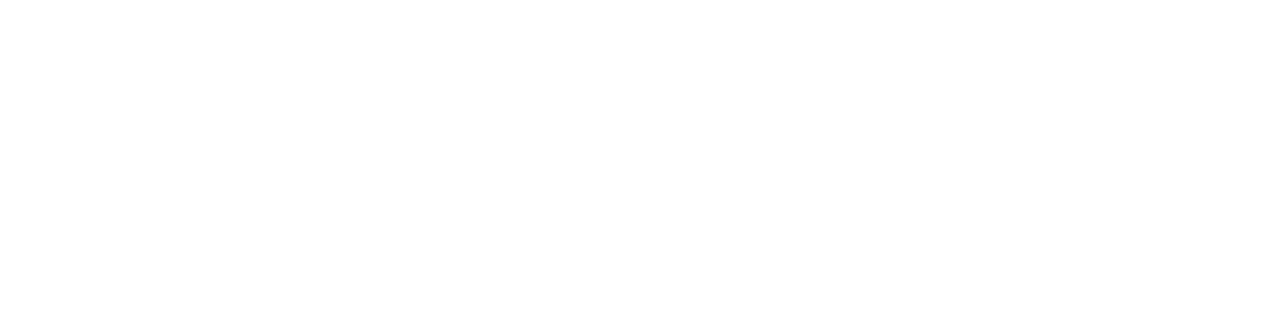
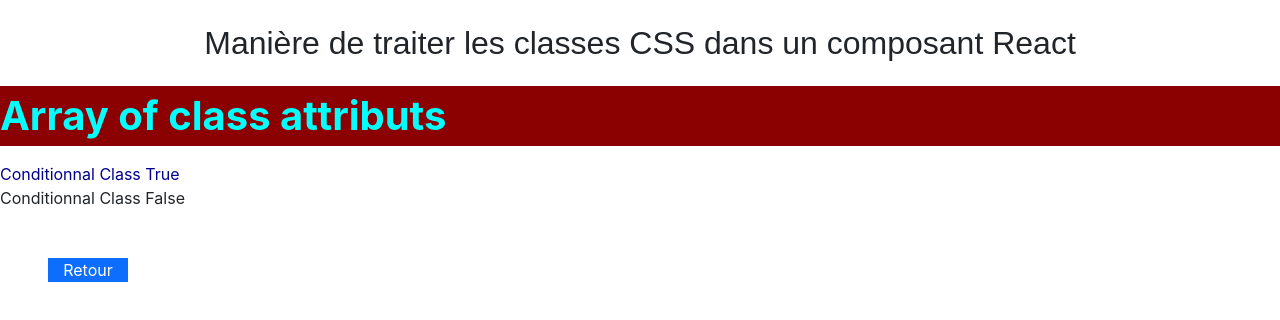
Before and after one commit to Louis75011/components-app-mobile, a React (Create React App) app: page /classname in a window 1280 px wide. Before the commit this address had no page. Shown: the top 320 px of the page. Built offline with nearby package versions, Linux system fonts and the light colour scheme.

Commit message:
add classNameComponent and better container Home css

```diff
--- a/src/App.js
+++ b/src/App.js
@@ -5,6 +5,7 @@ import Pomodoro from './components/Pomodoro.jsx'
 import Stopwatch from './components/Stopwatch'
 import Counter from './components/Counter'
 import RequestApi from './components/RequestApi.jsx'
+import ClassName from './components/ClassName.jsx'
 import 'bootstrap/dist/css/bootstrap.min.css'
 import 'bootstrap/dist/js/bootstrap.bundle.min'
 import './style/App.css'
@@ -19,6 +20,7 @@ export default function App() {
         <Route path="/stopwatch" element={<Stopwatch />}></Route>
         <Route path="/counter" element={<Counter />}></Route>
         <Route path="/requestapi" element={<RequestApi />}></Route>
+        <Route path="/classname" element={<ClassName />}></Route>
       </Routes>
     </>
   )
--- /dev/null
+++ b/src/components/ClassName.jsx
@@ -0,0 +1,38 @@
+import { Link } from 'react-router-dom'
+import '../style/Components.css'
+
+export default function ClassName() {
+  const arrCn = ['cn-bold', 'cn-primary', 'cn-background', 'cn-lead']
+
+  const TrueRender = ({ enabled }) => {
+    return (
+      <div className={enabled ? 'cn-enabled' : ''}>Conditionnal Class True</div>
+    )
+  }
+
+  const FalseRender = ({ enabled }) => {
+    return (
+      <div className={enabled ? 'cn-enabled' : null}>
+        Conditionnal Class False
+      </div>
+    )
+  }
+
+  return (
+    <>
+      <div>
+        <h2 className="m-4">
+          Manière de traiter les classes CSS dans un composant React
+        </h2>
+        <p className={arrCn.join(' ')}>Array of class attributs</p>
+
+        <TrueRender enabled={true} />
+        <FalseRender enabled={false} />
+
+        <Link className="d-flex" to={'/'}>
+          <button className="btn-primary m-5">Retour</button>
+        </Link>
+      </div>
+    </>
+  )
+}
--- a/src/components/Home.jsx
+++ b/src/components/Home.jsx
@@ -4,6 +4,7 @@ import '../style/App.css'
 
 export default function Home() {
   return (
+    <div className="container">
       <div className="bg-dark text-white p-3 m-1">
         <h1 className="text-center m-5 fw-bold bg-info">
           Liste de modules et applications !
@@ -43,9 +44,18 @@ export default function Home() {
             Request Api
           </Link>
         </div>
+
+        <div className="m-4">
+          <h2 className="m-2 fst-italic">- Gestion de classes:</h2>
+          <Link className="m-2 fw-bolder fs-4" to={`/classname`}>
+            Gestion de ClassName
+          </Link>
+        </div>
+
         <h4 className="text-center m-5 fw-bold bg-info">
           En vous souhaitant bonne découverte !
         </h4>
       </div>
+    </div>
   )
 }
--- a/src/style/App.css
+++ b/src/style/App.css
@@ -41,3 +41,13 @@
 div>a>button {
   margin: 2rem;
 }
+
+.container {
+  text-align: center;
+}
+
+/* @media screen and (max-width: 464px) {
+  .container {
+    width: 10vh;
+  }
+} */
--- a/src/style/Components.css
+++ b/src/style/Components.css
@@ -165,3 +165,21 @@ button {
   min-height: 1.3em;
   margin-bottom: 0.5em;
 }
+
+.cn-lead {
+  font-size: 40px;
+}
+.cn-bold {
+  font-weight: bold;
+}
+.cn-primary {
+  color: cyan;
+}
+
+.cn-background {
+  background-color: darkred;
+}
+
+.cn-enabled {
+  color: darkblue;
+}
```
Lines whose indentation alone changed are shown as unchanged.
